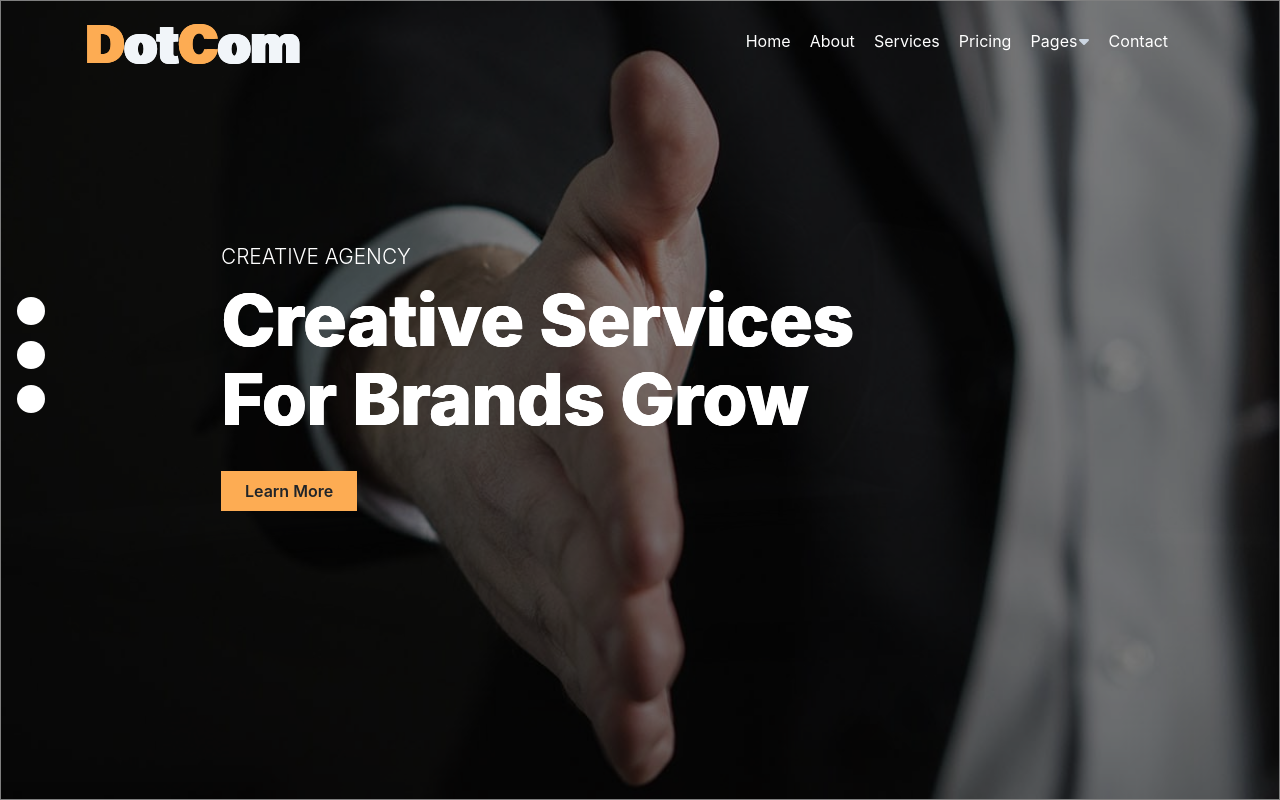
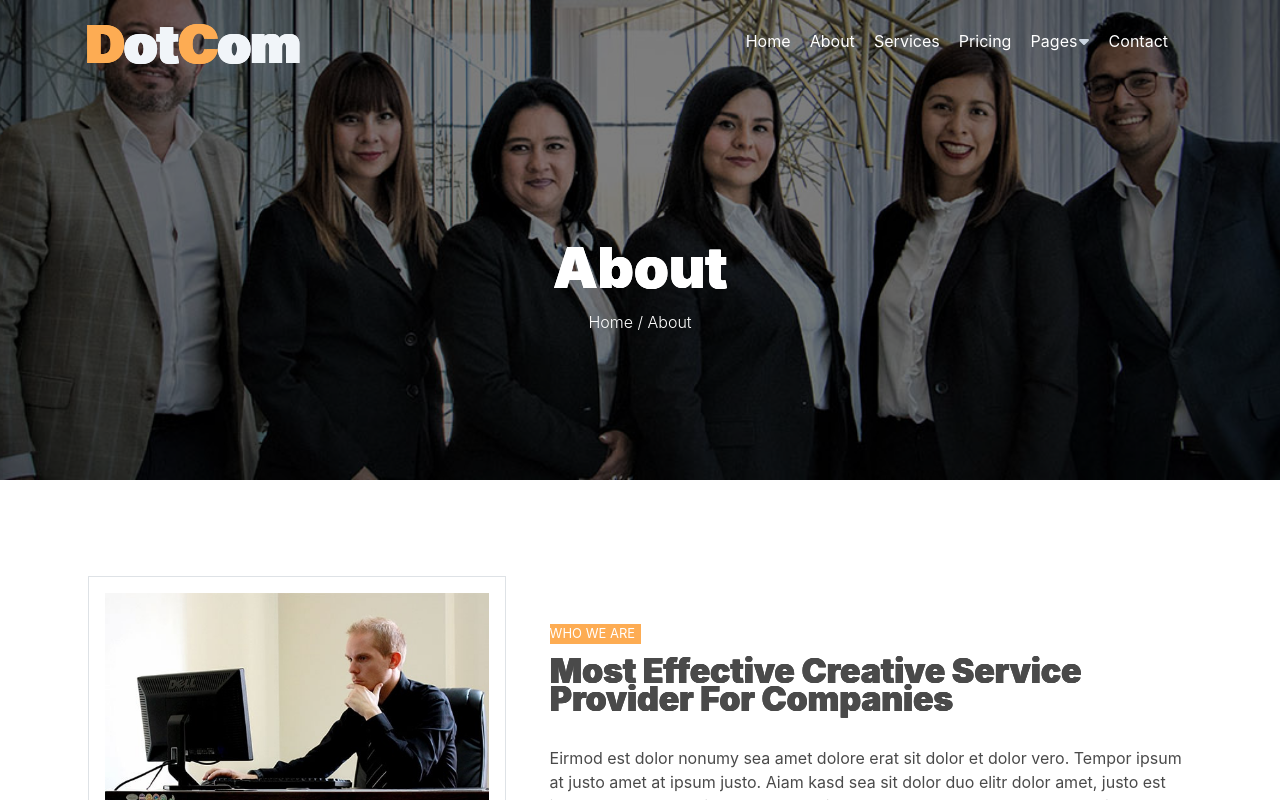
Before and after one commit to BLADEHEDA/Dotcom-Creative-Multipage-Page-App, a React (Create React App) app: page / in a window 1280 px wide. Shown: the top 800 px of the page. Built offline with nearby package versions, Linux system fonts and the light colour scheme.

Commit message:
about page part1 done

```diff
--- a/src/App.css
+++ b/src/App.css
@@ -52,8 +52,12 @@ img{
   .navlink{
     padding: 1em 0em 0.75em 1.2em;
     margin-top: 0.5em;
+    cursor: pointer;
+}
+.navlink:active{
+    color: red;
+}
 
-}
 .desktop-nav-left {
     text-shadow: 3px 0px, 3px 0px, 0px 0px;
 }
--- a/src/App.js
+++ b/src/App.js
@@ -5,12 +5,14 @@ import './App.css';
 import NavBar from './Components/Shared/NavBar';
 import Home from './Components/Home/Home';
 import Footer from './Components/Shared/Footer';
+import About from './Components/About/About';
 
 function App() {
   return (
     <div className="App">
       <NavBar/>
-      <Home/>
+      {/* <Home/> */}
+      <About/>
       <Footer/>
     </div>
   );
--- /dev/null
+++ b/src/Components/About/About.css
@@ -0,0 +1,41 @@
+@media only screen and (min-width:1px){
+    .Mainbar-divx{
+        height: 40vh;
+        background-image: url('../images/header.jpg');
+        background-repeat: no-repeat;
+       background-position: center;
+       background-color: black;
+       background-size: cover;
+     }
+     .Mainbar-divx::before{
+        content: "";
+        width: 100%;
+        height:100%;
+        /* height: 40vh;  */
+        position: absolute;
+        display: block;
+        top: 0;
+        left: 0;
+        background-color: rgba(0,0,0,0.5);
+     }
+     .mainprop-title{
+        text-shadow: 0.75px 0px, 0.75px 0px, 0px 0px;
+     }
+    }
+
+     @media only screen and (min-width:768px){
+        /* .Mainbar-divx{
+            height: 50vh;
+         } */
+
+     }
+
+     @media only screen and (min-width:1024px){
+        .Mainbar-divx{
+            height: 60vh;
+         }
+         .Mainbar-divx::before{
+            height: 60vh;
+         }
+
+        }
--- /dev/null
+++ b/src/Components/About/About.jsx
@@ -0,0 +1,22 @@
+import React from 'react'
+import Mainbar from './Mainbar'
+// import Services from '../Home/Services'
+import Provider from '../Home/Provider'
+import Info from '../Home/Info'
+import Experience from '../Home/Experience'
+import Team from '../Home/Team'
+
+const About = () => {
+  return (
+    <div>
+      <Mainbar/>
+      {/* <Services/> */}
+      <Provider/>
+      <Info/>
+      <Experience/>
+      <Team/>
+    </div>
+  )
+}
+
+export default About
--- /dev/null
+++ b/src/Components/About/Mainbar.jsx
@@ -0,0 +1,19 @@
+import React, { useState ,useEffect } from 'react'
+import Button from '../Shared/Button'
+import "./About.css"
+import MainProp from '../Shared/MainProp'
+
+const Mainbar = () => {
+  return (
+    <main className='Mainbar'>
+      <section className={`Mainbar-divx  pt-[1.5em] px-[1em] flex md:pt-[7em] lg:pt-[10em] pb-[5em] `}>
+<div className="mainbar-di z-50  m-[auto] " >
+<MainProp content="About" />
+</div>
+
+    </section>
+    </main>
+  )
+}
+
+export default Mainbar
--- /dev/null
+++ b/src/Components/Shared/MainProp.jsx
@@ -0,0 +1,18 @@
+import React from 'react'
+
+const MainProp = (props) => {
+  return (
+    <main className='MainProp text-[white]  '>
+        <h1 className="mainprop-title text-[3.5em] font-[900] ">{props.content} </h1>
+        <div className="mainprop-options">
+            <div className="mainprop-content text-[1em] font-[300]  text-center ">
+                <apan className="mainprop-cont">Home / </apan>
+                <apan className="mainprop-cont">{props.content}</apan>
+            </div>
+        </div>
+
+    </main>
+  )
+}
+
+export default MainProp
--- a/src/Components/Shared/NavBar.jsx
+++ b/src/Components/Shared/NavBar.jsx
@@ -29,7 +29,7 @@ const NavBar = () => {
   }
 
   return (
-    <section className='Navvar z-[9999]'>
+    <section className='Navbar z-[9999]'>
         <navbar className=" mobile-nav flex justify-between bg-[#131313] py-[0.3em] px-[1em] lg:hidden">
         <nav className="mobile-nav-left font-[900] text-[2.1em] text-slate-100">
              <span className="color-logo  ">D</span>ot<span className="color-logo">C</span>om
```
Also changed, not shown: src/Components/Home/Home.css (+0 -39 lines), src/Components/images/header.jpg (added).
